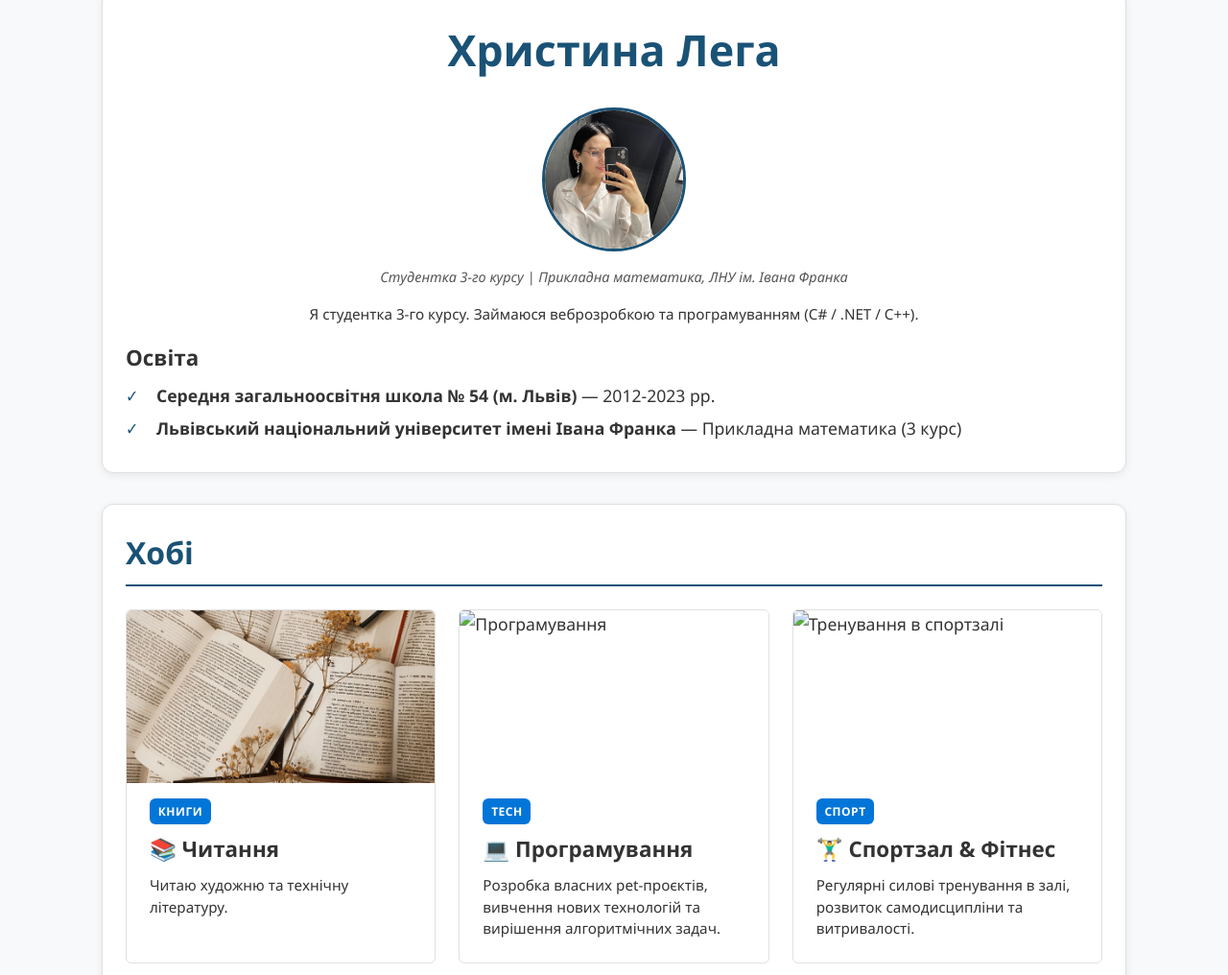
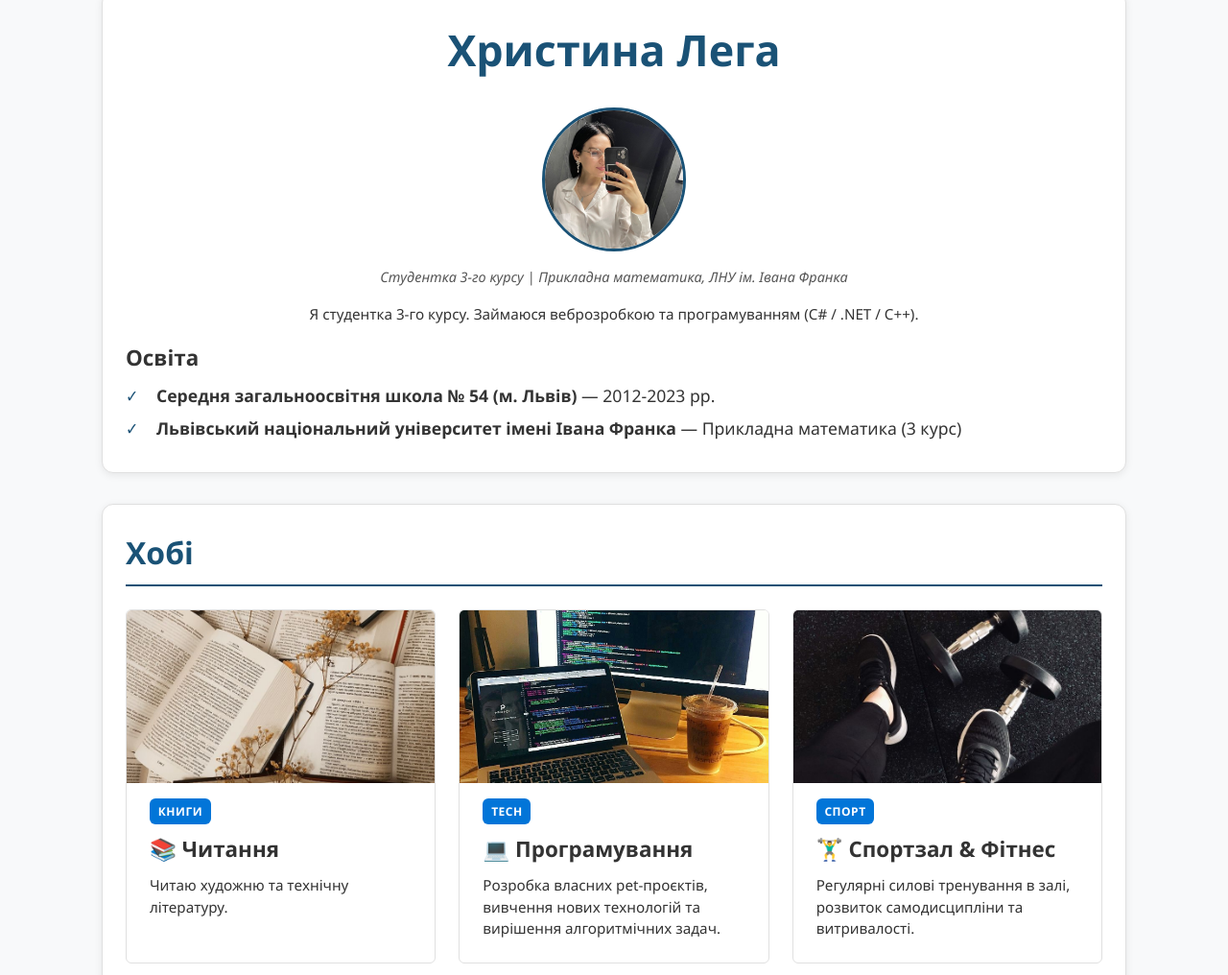
Before and after one commit to khrystynalega5-web/My_portfolio, a plain HTML site: page index.html in a window 1280 px wide. Shown: the part 154-1170 px from the top of the page at 96% size. Drawn offline with Linux system fonts and the light colour scheme; files whose address does not match are found by name.

Commit message:
fix: update image file names casing to match repository assets(2)

```diff
--- a/index.html
+++ b/index.html
@@ -75,7 +75,7 @@
 
             <article class="card">
                 <figure class="card__media">
-                    <img src="image/image.programming.jpg" alt="Програмування" class="card__img" loading="lazy">
+                    <img src="images/image.programming.jpg" alt="Програмування" class="card__img" loading="lazy">
                 </figure>
                 <div class="card__content">
                     <span class="card__badge">Tech</span>
@@ -86,7 +86,7 @@
 
             <article class="card">
                 <figure class="card__media">
-                    <img src="image/image.gym.jpg" alt="Тренування в спортзалі" class="card__img" loading="lazy">
+                    <img src="images/image.gym.jpg" alt="Тренування в спортзалі" class="card__img" loading="lazy">
                 </figure>
                 <div class="card__content">
                     <span class="card__badge">Спорт</span>
```
